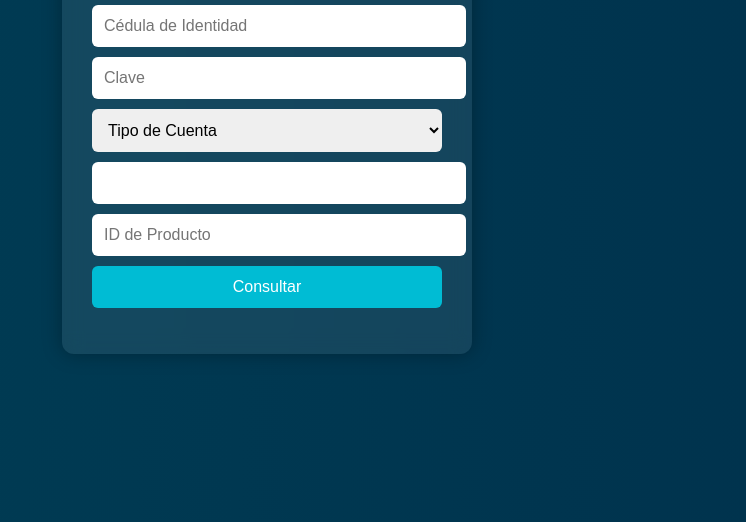
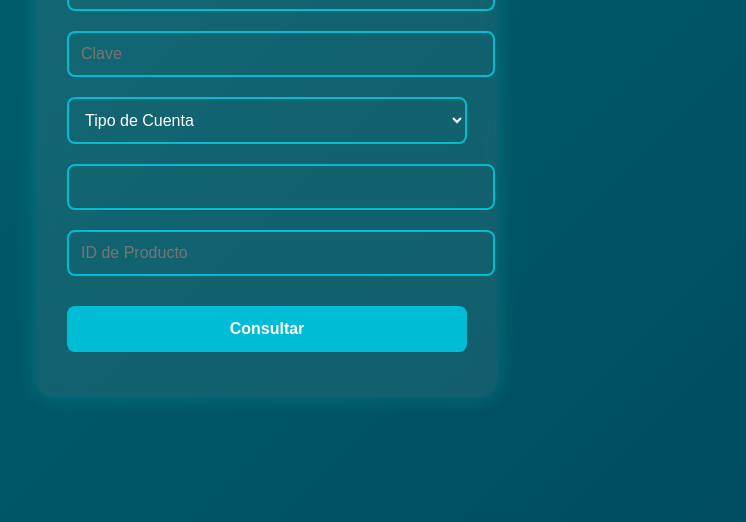
Before and after one commit to JesusQuijada34/glintpay, a plain HTML site: page index.html in a window 1280 px wide. Shown: the part 278-800 px from the top of the page, without its empty margins (373-1119 px from the left). Drawn offline with Linux system fonts and the light colour scheme.

Commit message:
Update style.css

```diff
--- a/css/style.css
+++ b/css/style.css
@@ -1,48 +1,135 @@
+/* Fondo animado */
 body {
   margin: 0;
+  padding: 0;
   font-family: 'Segoe UI', sans-serif;
-  background: linear-gradient(270deg, #002f4b, #005f6b);
-  background-size: 400% 400%;
-  animation: gradient 15s ease infinite;
+  background: linear-gradient(-45deg, #002f4b, #005f6b, #007c91, #00bcd4);
+  background-size: 600% 600%;
+  animation: fondo 15s ease infinite;
   display: flex;
   justify-content: center;
   align-items: center;
   height: 100vh;
 }
 
-@keyframes gradient {
-  0% { background-position: 0% 50% }
-  50% { background-position: 100% 50% }
-  100% { background-position: 0% 50% }
+/* Animación del fondo */
+@keyframes fondo {
+  0% { background-position: 0% 50%; }
+  50% { background-position: 100% 50%; }
+  100% { background-position: 0% 50%; }
 }
 
+/* Contenedor principal */
 .container {
-  background-color: rgba(255, 255, 255, 0.08);
-  border-radius: 12px;
+  background-color: rgba(255, 255, 255, 0.07);
+  backdrop-filter: blur(10px);
   padding: 30px;
-  backdrop-filter: blur(10px);
+  border-radius: 16px;
+  width: 90%;
+  max-width: 400px;
   color: white;
-  width: 90%;
-  max-width: 350px;
-  box-shadow: 0 0 20px rgba(0,0,0,0.3);
+  box-shadow: 0 0 20px rgba(0, 255, 255, 0.2);
+  animation: entradaSuave 0.8s ease;
 }
 
-input, select, button {
-  display: block;
-  width: 100%;
-  margin: 10px 0;
-  padding: 12px;
-  border: none;
-  border-radius: 6px;
-  font-size: 16px;
+/* Efecto de entrada */
+@keyframes entradaSuave {
+  from { opacity: 0; transform: scale(0.9); }
+  to { opacity: 1; transform: scale(1); }
 }
 
+/* Título */
+.container h1 {
+  text-align: center;
+  margin-bottom: 20px;
+  font-size: 28px;
+  letter-spacing: 1px;
+}
+
+/* Inputs y selects */
+input, select {
+  width: 100%;
+  padding: 12px;
+  margin: 10px 0;
+  border: 2px solid #00bcd4;
+  border-radius: 8px;
+  background: transparent;
+  color: #ffffff;
+  font-size: 16px;
+  transition: all 0.3s ease;
+}
+
+input:focus, select:focus {
+  border-color: #ffffff;
+  box-shadow: 0 0 10px #00ffff;
+  outline: none;
+}
+
+/* Botón de envío */
 button {
+  position: relative;
+  width: 100%;
+  padding: 14px;
+  margin-top: 20px;
   background-color: #00bcd4;
   color: white;
+  border: none;
+  border-radius: 8px;
+  font-weight: bold;
+  font-size: 16px;
   cursor: pointer;
+  overflow: hidden;
+  transition: background 0.3s ease;
 }
 
 button:hover {
   background-color: #0097a7;
 }
+
+/* Efecto ripple en botón */
+button::after {
+  content: "";
+  position: absolute;
+  top: 0;
+  left: 50%;
+  transform: translateX(-50%);
+  height: 100%;
+  width: 0;
+  background: rgba(255, 255, 255, 0.3);
+  transition: width 0.5s ease;
+  z-index: 0;
+}
+
+button:hover::after {
+  width: 120%;
+}
+
+/* Detección del sistema */
+#os-info {
+  text-align: center;
+  font-size: 14px;
+  margin-top: 15px;
+  color: #aefaff;
+}
+
+/* Alerta de transacción */
+.alerta {
+  position: fixed;
+  top: 30px;
+  left: 50%;
+  transform: translateX(-50%);
+  padding: 14px 28px;
+  border-radius: 12px;
+  font-size: 16px;
+  color: #00ffff;
+  background: rgba(0, 0, 0, 0.85);
+  box-shadow: 0 0 12px rgba(0, 255, 255, 0.4);
+  z-index: 9999;
+  animation: deslizar 0.4s ease;
+}
+
+/* Animación de aparición de alerta */
+@keyframes deslizar {
+  0% { opacity: 0; transform: translateX(-50%) translateY(-20px); }
+  100% { opacity: 1; transform: translateX(-50%) translateY(0); }
+}
```
